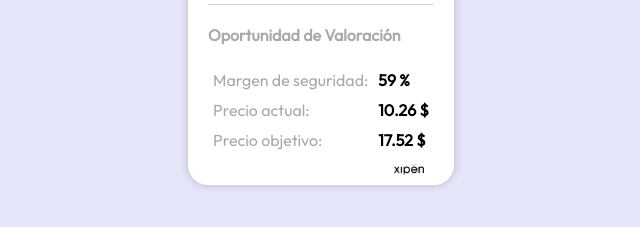
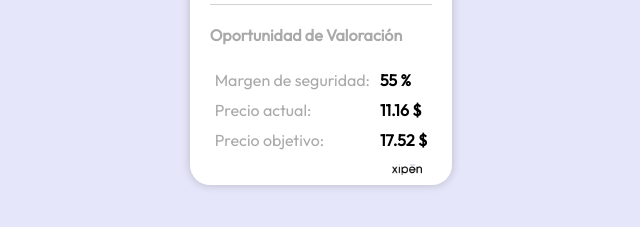
Before and after one commit to Xipen01/DLO, a plain HTML site: page index.html in a window 1280 px wide. Shown: the part 473-700 px from the top of the page, 319-959 px from the left. Drawn offline with Linux system fonts and the light colour scheme.

Commit message:
Actualizar archivo HTML generado automáticamente

```diff
--- a/index.html
+++ b/index.html
@@ -54,8 +54,8 @@
                     <p>Precio objetivo:</p>
                 </div>
                 <div class="columna">
-                    <p class="mi-clase">59 %</p>
-                    <p class="mi-clase">10.26 $</p>
+                    <p class="mi-clase">55 %</p>
+                    <p class="mi-clase">11.16 $</p>
                     <p class="mi-clase">17.52 $</p>
                 </div>
             </div>
```
